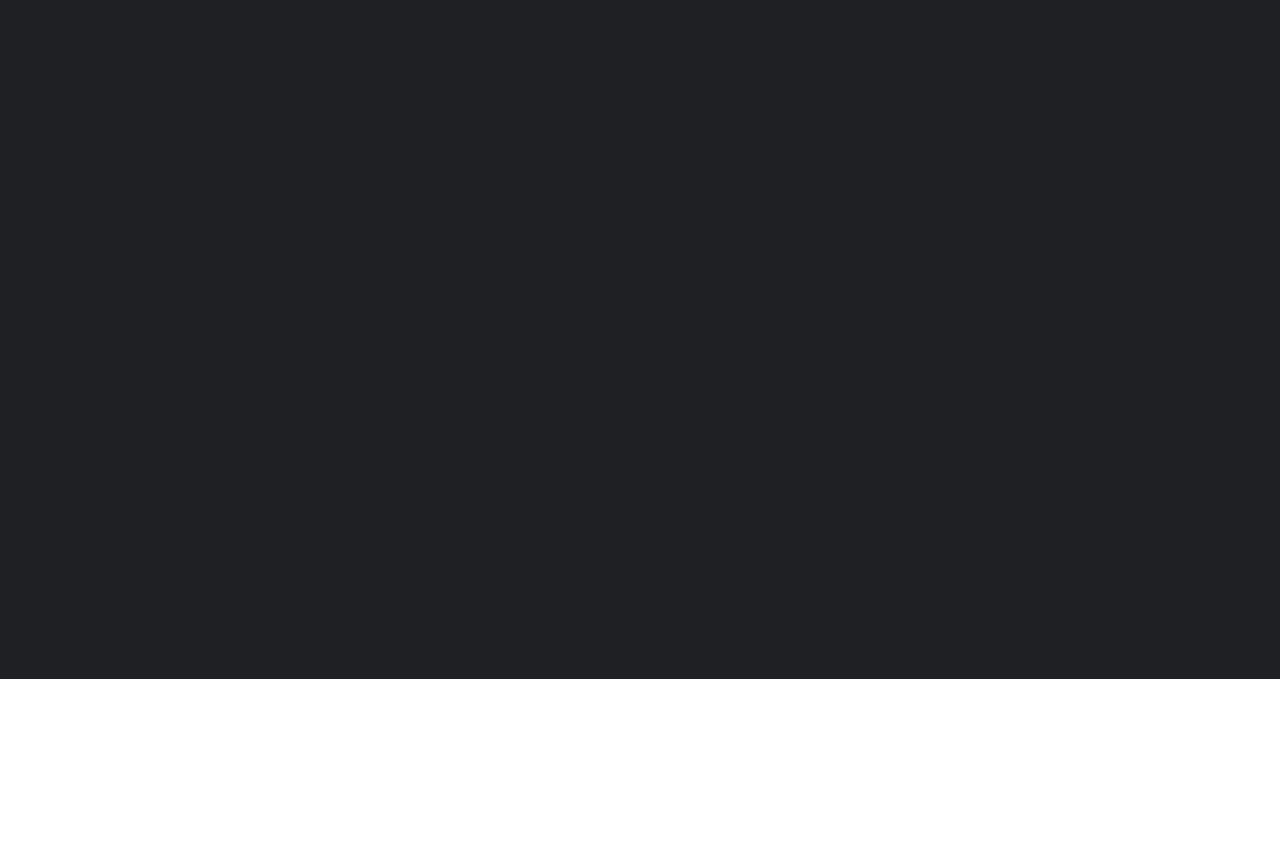
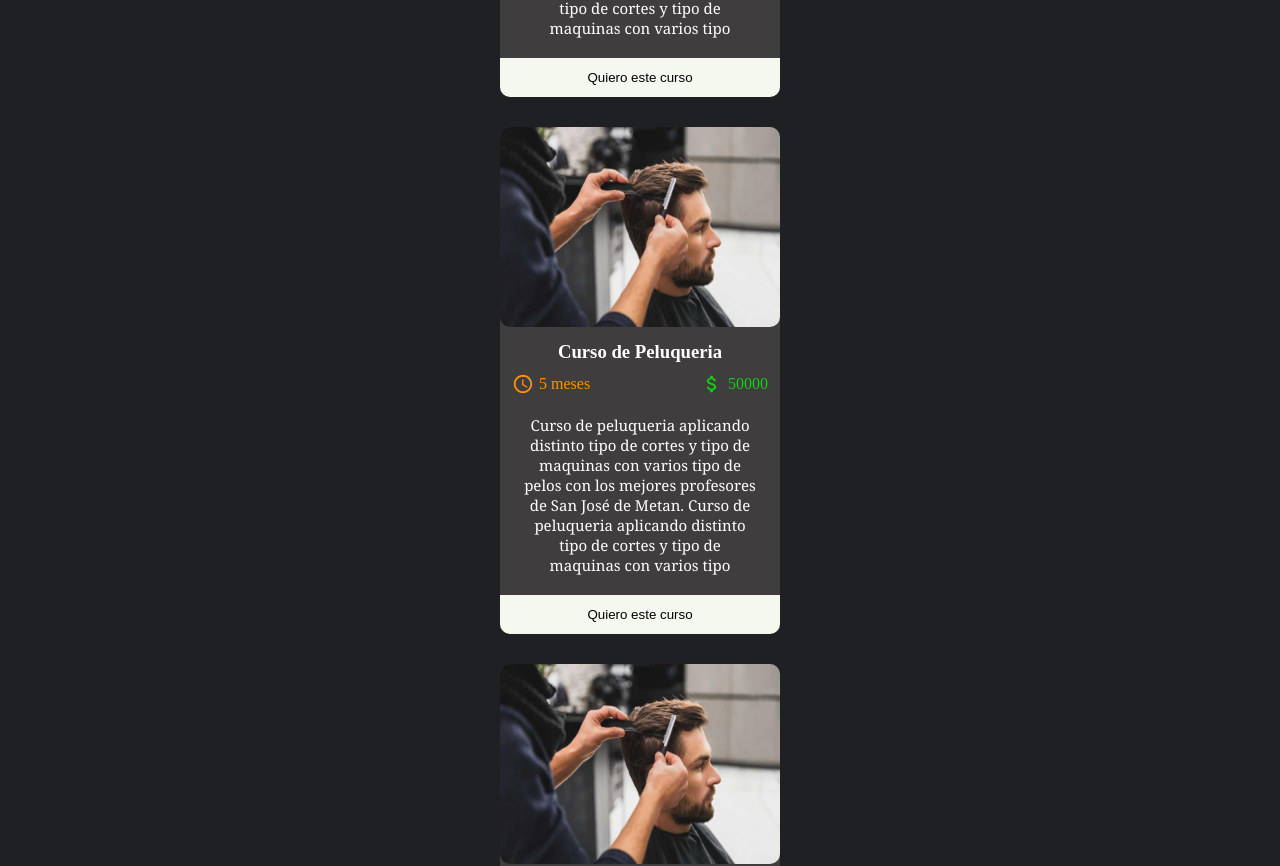
Before and after one commit to ignacioM3/Olimpo-Academy, a React (Vite) app: page / in a window 1280 px wide. Shown: the part 981-1847 px from the top of the page. Before the commit the page ends 1660 px from the top, so only its background shows below. Built offline with nearby package versions, Linux system fonts and the light colour scheme.

Commit message:
sube card de prueba

```diff
--- a/src/components/Card.jsx
+++ b/src/components/Card.jsx
@@ -1,9 +1,119 @@
-import React from 'react'
+import styled from 'styled-components'
+
+
+
+//icons
+import AccessTimeIcon from '@mui/icons-material/AccessTime';
+import AttachMoneyIcon from '@mui/icons-material/AttachMoney';
+
 
 const Card = () => {
   return (
-    <div>Card</div>
+    <Container>
+      <ImgContainer>
+        <Img src="src/assets/barberia.jpg" />
+      </ImgContainer>
+      <Wrapper>
+        <InfoContainer>
+          <Title>Curso de Peluqueria</Title>
+          <DetailContainer>
+            <TimeContainer>
+              <AccessTimeIcon />
+              <Time>5 meses</Time>
+            </TimeContainer>
+
+
+            <PriceContainer>
+              <AttachMoneyIcon />
+              <Time>50000</Time>
+            </PriceContainer>
+          </DetailContainer>
+
+          <Description>
+            Curso de peluqueria aplicando distinto tipo de cortes y tipo de maquinas con varios tipo de
+            pelos con los mejores profesores de San José de Metan.
+            Curso de peluqueria aplicando distinto tipo de cortes y tipo de maquinas con varios tipo
+          </Description>
+        </InfoContainer>
+        <ButtonContainer>
+          <Button>
+            Quiero este curso
+          </Button>
+        </ButtonContainer>
+
+      </Wrapper>
+    </Container>
   )
 }
 
+const Container = styled.div`
+  width: 280px;
+  margin: 25px auto 30px;
+  border-radius: 10px;
+  background-color: #e8d2d229;
+
+`
+const Wrapper = styled.div`
+
+`
+const ImgContainer = styled.div`
+
+`
+const Img = styled.img`
+  width: 100%;
+  height: 200px;
+  border-radius: 10px;
+`
+const InfoContainer = styled.div`
+  padding: 10px 12px;
+
+`
+const DetailContainer = styled.div`
+  display: flex;
+  justify-content: space-between;
+  margin: 10px 0;
+  svg{
+    font-size: 22px;
+    margin-right: 5px;
+  }
+`
+const TimeContainer = styled.div`
+  display: flex;
+  align-items: center;
+  color: #ff9100;
+`
+
+const PriceContainer = styled.div`
+  display: flex;
+  align-items: center;
+
+  color: #12cf12;
+`
+const Title = styled.h3`
+  text-align: center;
+`
+const Time = styled.p``
+const Description = styled.p`
+  padding: 10px 12px;
+  text-align: center;
+  font-size: 15px;
+  font-family: Cambria, Cochin, Georgia, Times, 'Times New Roman', serif;
+`
+const ButtonContainer = styled.div`
+  display: flex;
+  justify-content: center;
+`
+const Button = styled.button`
+  border: none;
+  padding: 12px 10px;
+  border-radius: 0 0 10px 10px;
+  width: 100%;
+  cursor: pointer;
+  background-color: #f5f8ef;
+  transition: 1s all ease;
+  :hover{
+    background-color: #c5bfbc;
+    color: green;
+  }
+`
 export default Card
--- a/src/components/Main.jsx
+++ b/src/components/Main.jsx
@@ -9,7 +9,7 @@ const Main = () => {
             <InfoContainer>
                 <Title>Potencia tus conocimientos!</Title>
                 <Description>
-                    En Olimpo Academy encontra los mejores cursos desde peluqueria, estética, auxiliar de enfermeria
+                    En Olimpo Academy encontra los mejores cursos desde peluqueria, estética, auxiliar de enfermeria,
                     agente sanitario, mécanica de motos, etc...
 
                     <Des>Cada <span>Logro</span> Comienza con la desición de <span>Intentarlo</span></Des>
--- a/src/components/Main2.jsx
+++ b/src/components/Main2.jsx
@@ -1,4 +1,5 @@
 import styled from "styled-components"
+import Card from "./Card"
 
 const Main2 = () => {
   return (
@@ -19,6 +20,9 @@ const Main2 = () => {
 
         <Cursos>
             <Title2>CURSOS EN OFERTA</Title2>
+            <Card />
+            <Card />
+            <Card />
         </Cursos>
     </Container>
   )
@@ -26,9 +30,8 @@ const Main2 = () => {
 
 const Container = styled.div`
     background-color: #1f2023;
-    min-height: 200vh;
     color: white;
-
+    padding-bottom: 10px;
 `
 
 const InfoContainer = styled.div`
@@ -103,6 +106,7 @@ const Cursos = styled.div`
 
 const Title2 = styled.h3`
   text-align: center;
+  margin: 30px 0;
 `
 
 
```
Also changed, not shown: src/assets/barberia.jpg (added).
